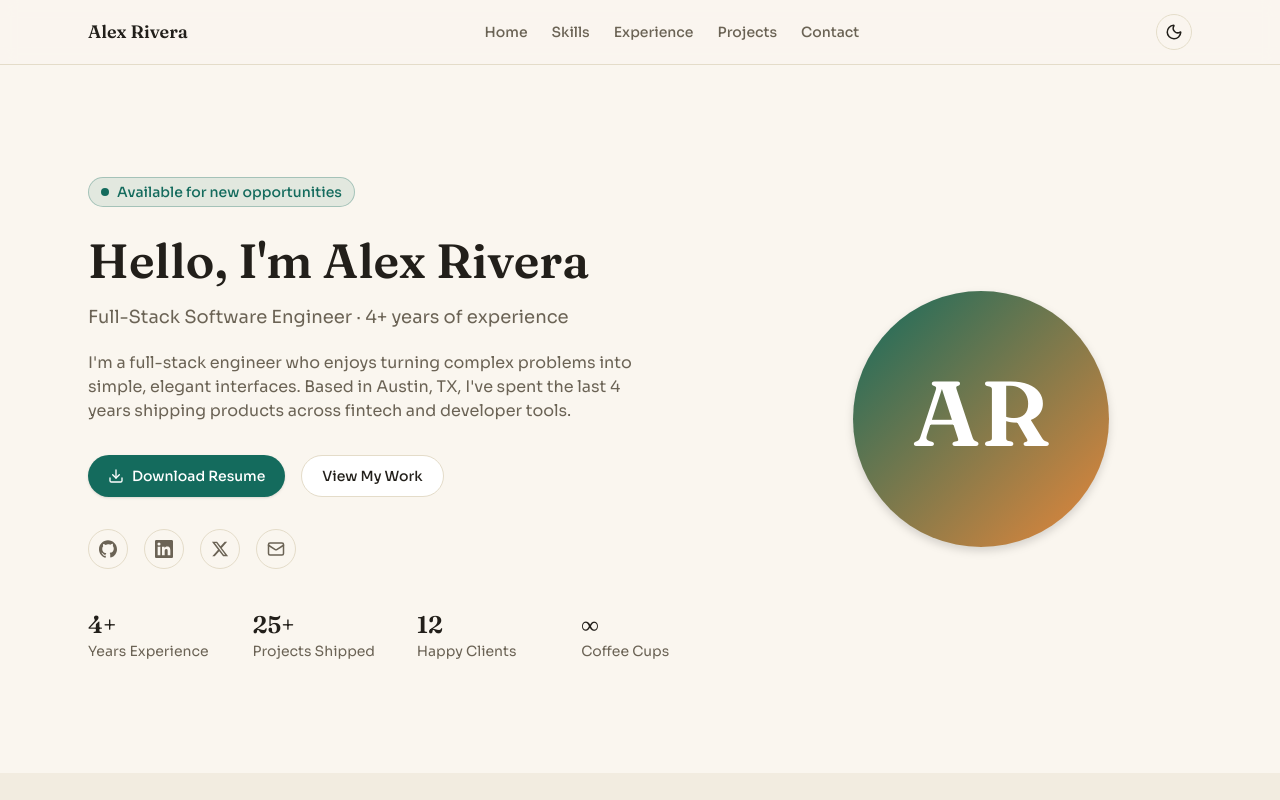
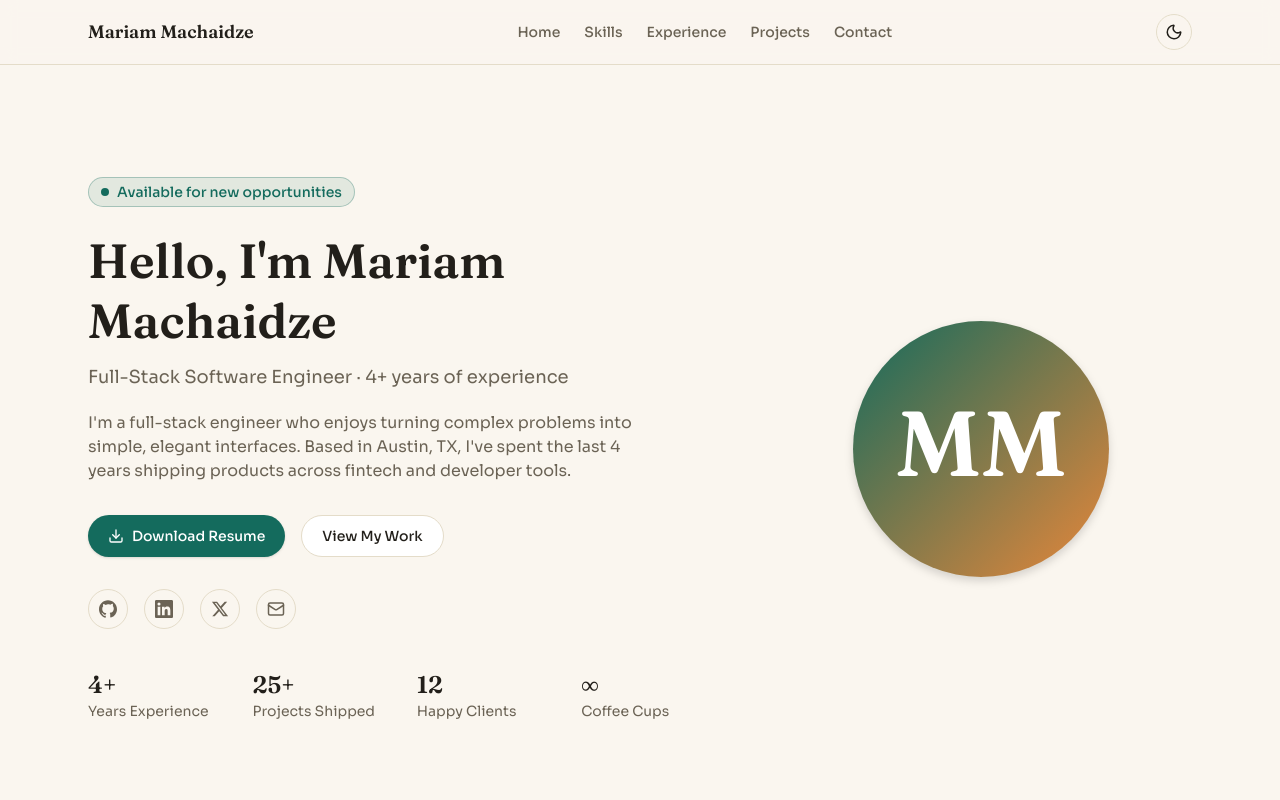
Before and after one commit to MariMachaidze/Portfolio_website, a React (Vite) app: page / in a window 1280 px wide. Shown: the top 800 px of the page. Built offline with nearby package versions, Linux system fonts and the light colour scheme.

Commit message:
Update placeholder name to Mariam Machaidze
Updated profile.json (name, avatarAlt) and the static meta tags/title
in index.html that aren't driven by profile.json.

Co-Authored-By: Claude Sonnet 5 <noreply@anthropic.com>

```diff
--- a/index.html
+++ b/index.html
@@ -6,16 +6,16 @@
     <meta name="viewport" content="width=device-width, initial-scale=1.0" />
     <meta
       name="description"
-      content="Personal portfolio of Alex Rivera, Full-Stack Software Engineer."
+      content="Personal portfolio of Mariam Machaidze, Full-Stack Software Engineer."
     />
-    <meta property="og:title" content="Alex Rivera — Full-Stack Software Engineer" />
+    <meta property="og:title" content="Mariam Machaidze — Full-Stack Software Engineer" />
     <meta
       property="og:description"
-      content="Personal portfolio of Alex Rivera, Full-Stack Software Engineer."
+      content="Personal portfolio of Mariam Machaidze, Full-Stack Software Engineer."
     />
     <meta property="og:type" content="website" />
     <meta property="og:image" content="/og-image.svg" />
-    <title>Alex Rivera &mdash; Full-Stack Software Engineer</title>
+    <title>Mariam Machaidze &mdash; Full-Stack Software Engineer</title>
 
     <link rel="preconnect" href="https://fonts.googleapis.com" />
     <link rel="preconnect" href="https://fonts.gstatic.com" crossorigin />
--- a/src/data/profile.json
+++ b/src/data/profile.json
@@ -1,5 +1,5 @@
 {
-  "name": "Alex Rivera",
+  "name": "Mariam Machaidze",
   "role": "Full-Stack Software Engineer",
   "yearsExperience": 4,
   "badge": "Available for new opportunities",
@@ -8,7 +8,7 @@
   "location": "Austin, TX",
   "phone": "+1 (512) 555-0182",
   "email": "alex.rivera.dev@example.com",
-  "avatarAlt": "Portrait of Alex Rivera",
+  "avatarAlt": "Portrait of Mariam Machaidze",
   "resumeUrl": "/resume.pdf",
   "stats": [
     { "label": "Years Experience", "value": "4+" },
```
